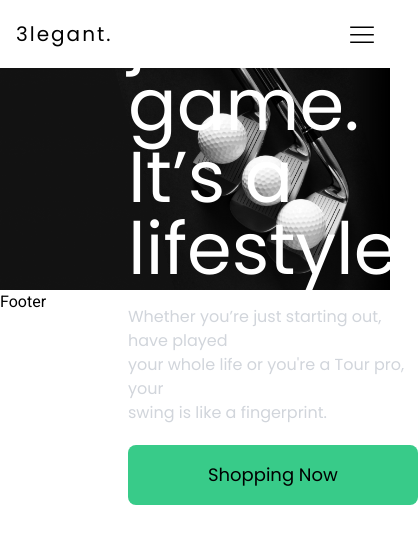
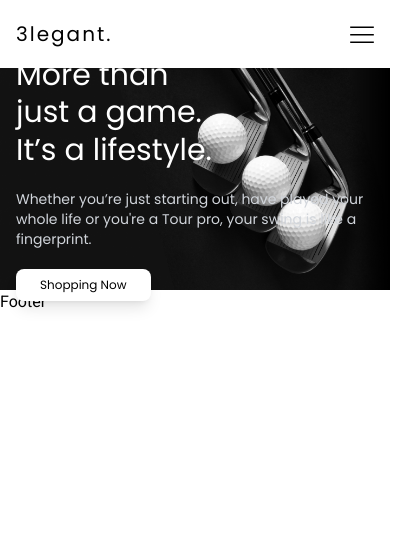
Before and after one commit to Shahwaiz24/React-Blog-Project, a React (Vite) app: page / in a window 390 px wide. Shown: the top 544 px of the page, 418 px wide, since content can reach past the window. Built offline with nearby package versions, Linux system fonts and the light colour scheme.

Commit message:
Responsive Created

```diff
--- a/src/component/Home/home-component.jsx
+++ b/src/component/Home/home-component.jsx
@@ -1,25 +1,48 @@
 import React from "react";
-import { HomeBannerImage ,ButtonComponent} from ".";
+import { HomeBannerImage, ButtonComponent } from ".";
 
 export default function HomeComponent() {
     return (
         <div className="h-full w-full">
             <div className="relative w-full max-h-fit">
-                <img src={HomeBannerImage} alt="Banner" className="w-full h-auto" />
+                {/* Background Image */}
+                <img
+                    src={HomeBannerImage}
+                    alt="Banner"
+                    className="w-full h-auto object-cover"
+                />
+
+                {/* Overlay Content */}
                 <div className="absolute top-0 left-0 w-full h-full flex items-center justify-start">
-                    <div className="flex flex-col pl-32" >
-                        <h1 className="text-white text-7xl font-medium font-poppins">More than <br />
+                    <div className="flex flex-col px-4 sm:px-8 md:px-16 lg:px-32 space-y-5">
+                        {/* Responsive Heading */}
+                        <h1 className="text-white text-3xl sm:text-3xl md:text-5xl lg:text-7xl font-medium font-poppins leading-tight">
+                            More than <br />
                             just a game.<br />
-                            It’s a lifestyle.</h1>
-                        <p className="pt-5 text-gray-300 font-poppins font-light">
-                            Whether you’re just starting out, have played <br /> your whole life or you're a Tour pro, your <br /> swing is like a fingerprint.
+                            It’s a lifestyle.
+                        </h1>
+
+                        {/* Responsive Paragraph */}
+                        <p className="text-gray-300 font-poppins font-light text-sm sm:text-base md:text-lg lg:text-xl">
+                            Whether you’re just starting out, have played <br className="hidden md:block" />
+                            your whole life or you're a Tour pro, your <br className="hidden md:block" />
+                            swing is like a fingerprint.
                         </p>
-                        <ButtonComponent className="w-max mt-5" children={<h1 className="px-20 py-4 font-poppins font-medium text-lg">Shopping Now</h1>} onClick={(e) => {
-                            e.preventDefault();
-                            console.log("Tap")
-                        }}>
-                        </ButtonComponent></div>
 
+                        {/* Responsive Button */}
+                        <ButtonComponent
+                            className="w-max mt-5 bg-white hover:bg-gray-200 rounded-lg shadow-lg transition-transform transform hover:scale-105"
+                            children={
+                                <h1 className="px-6 sm:px-10 md:px-16 py-2 sm:py-3 md:py-4 font-poppins font-medium text-xs sm:text-sm md:text-lg">
+                                    Shopping Now
+                                </h1>
+                            }
+                            onClick={(e) => {
+                                e.preventDefault();
+                                console.log("Tap");
+                            }}
+                        />
+                    </div>
                 </div>
             </div>
         </div>
--- a/src/pages/Home-Page.jsx
+++ b/src/pages/Home-Page.jsx
@@ -1,7 +1,20 @@
-import React from "react";
-import { HomeComponent  } from '../index.js'
+import React, { useEffect, useState } from "react";
+import { HomeComponent } from '../index.js'
+import { useSelector } from "react-redux";
 
 export default function HomePage() {
+
+    const [showLoginFoam, setShowLoginFoam] = useState(false);
+    const isLogin = useSelector((state) => state.auth.status);
+    useEffect(() => {
+        if (isLogin == true) {
+            console.log("Login is True");
+        } else {
+            setShowLoginFoam(true);
+            console.log("User Not Login Showing Foam");
+        }
+    },[])
+
     return (
         <HomeComponent />
     )
```
